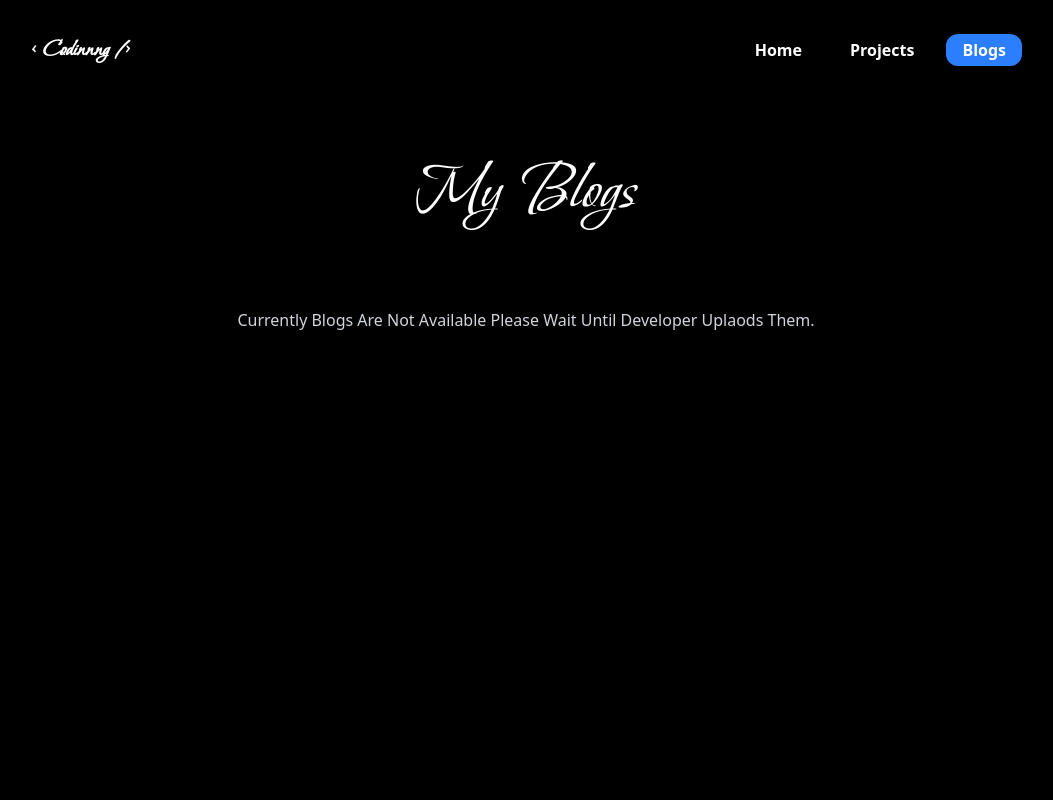
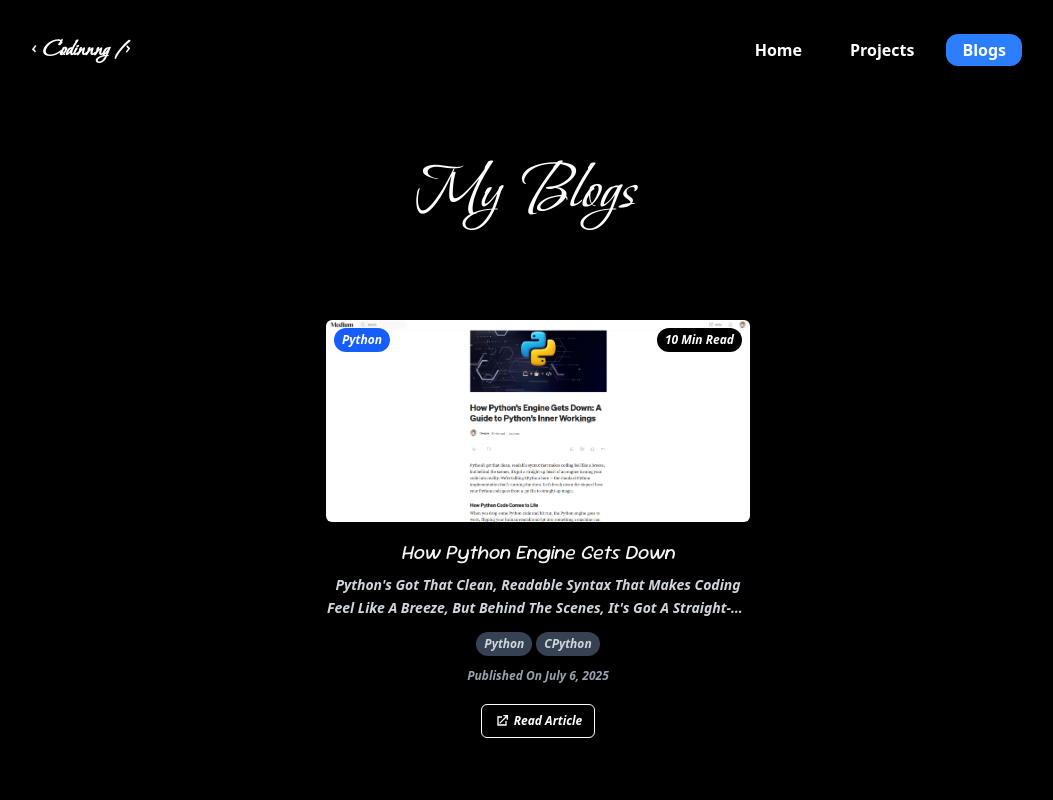
Before and after one commit to oneWritesCode/Deepak, a React (Vite) app: page /blogs in a window 1280 px wide. Shown: the top 800 px of the page, without its empty margins (114-1167 px from the left). Built offline with nearby package versions, Linux system fonts and the light colour scheme.

Commit message:
python blog added

```diff
--- a/src/components/Blogs/BlogComponent.jsx
+++ b/src/components/Blogs/BlogComponent.jsx
@@ -4,9 +4,10 @@ function BlogComponent(props) {
   return (
     <div className="w-full sm:max-w-xs md:max-w-sm lg:max-w-md p-2 sm:p-3 rounded-sm text-white flex flex-col items-center">
       {/* Blog Video/Media */}
+      {(props.video || props.image) && (
+        <div className="relative w-full mb-4">
+          {/* Video */}
           {props.video && (
-        <div className="relative w-full mb-4">
-          {/* Video - Commented out as requested */}
             <video
               src={props.video}
               autoPlay
@@ -14,16 +15,16 @@ function BlogComponent(props) {
               muted
               className="w-full h-auto max-h-56 sm:max-h-64 rounded-md object-cover"
             />
+          )}
 
-          {/* Placeholder for video */}
-          {/* <div className="w-full h-56 sm:h-64 rounded-md bg-gradient-to-br from-gray-800 to-gray-900 flex items-center justify-center border border-gray-700">
-            <div className="text-center">
-              <svg className="w-12 h-12 mx-auto mb-2 text-gray-400" fill="currentColor" viewBox="0 0 24 24">
-                <path d="M8 5v14l11-7z"/>
-              </svg>
-              <p className="text-sm text-gray-400">Video Preview</p>
-            </div>
-          </div> */}
+          {/* Image */}
+          {props.image && (
+            <img
+              src={props.image}
+              alt={props.title || "Blog thumbnail"}
+              className="w-full h-auto max-h-56 sm:max-h-64 rounded-md object-cover"
+            />
+          )}
 
           {/* Read time badge */}
           {props.readTime && (
@@ -47,7 +48,7 @@ function BlogComponent(props) {
 
       {/* Blog Description */}
       {props.description && (
-        <p className="text-sm text-gray-300 text-center mb-3 leading-relaxed">
+        <p className="text-sm text-gray-300 text-center mb-3 leading-relaxed max-w-md overflow-hidden line-clamp-2">
           {props.description}
         </p>
       )}
@@ -60,7 +61,7 @@ function BlogComponent(props) {
               key={idx}
               className="bg-gray-700 text-xs px-2 py-1 rounded-full text-gray-300"
             >
-              #{tag}
+              {tag}
             </span>
           ))}
         </div>
@@ -73,19 +74,6 @@ function BlogComponent(props) {
         </p>
       )}
 
-      {/* Author Info */}
-      {/* {props.author && (
-        <div className="flex items-center justify-center mb-3">
-          {props.authorImage && (
-            <img
-              src={props.authorImage}
-              alt={props.author}
-              className="w-6 h-6 rounded-full mr-2"
-            />
-          )}
-          <span className="text-sm text-gray-300">By {props.author}</span>
-        </div>
-      )} */}
 
       {/* Links */}
       <div className="flex gap-3 mt-2">
--- a/src/components/Blogs/Blogs.jsx
+++ b/src/components/Blogs/Blogs.jsx
@@ -1,11 +1,6 @@
 import React from "react";
 import BlogComponent from "./BlogComponent";
-import Cluener from "../../assets/video/Cluener.mp4";
-import DMarts from "../../assets/video/D-Marts.mp4";
-import Godgpt from "../../assets/video/Godgpt.mp4";
-import GrandTheftAuto from "../../assets/video/Grand-Theft-Auto.mp4";
-import thoughtPolice from "../../assets/video/Thought-Police.mp4";
-import TypeZ from "../../assets/video/TypeZ.mp4";
+import PythonBlog from "../../assets/images/Python-blog.png";
 
 function Blogs() {
   return (
@@ -18,114 +13,38 @@ function Blogs() {
             </p>
 
             {/* Web Development Blogs */}
-            {/* <div className="w-full flex justify-center items-center flex-wrap">
+            <div className="w-full flex justify-center items-center flex-wrap">
               <ul className="italic text-gray-100 font-bold min-h-[20vh] sm:min-h-[30vh] mb-12 sm:mb-24 items-center flex flex-col w-full">
-                <p className="sourGummy text-lg sm:text-2xl mb-6 sm:mb-10">
-                  Web Development
-                </p>
                 <div className="pl-0 sm:pl-6 text-gray-200 flex gap-2 w-full flex-wrap justify-center">
                   <BlogComponent
-                    video={Cluener}
-                    title="Building a Modern Portfolio with React"
-                    description="Learn how to create a stunning portfolio website using React, Tailwind CSS, and modern web development practices."
-                    readTime={8}
-                    category="Web Development"
-                    tags={["React", "JavaScript", "Portfolio", "Web Design"]}
-                    publishDate="December 15, 2024"
-                    liveLink="https://medium.com/@yourusername/building-modern-portfolio"
-                  />
-                  <BlogComponent
-                    video={DMarts}
-                    title="Mastering TypeScript for Better Code"
-                    description="A comprehensive guide to TypeScript features that will make your JavaScript code more robust and maintainable."
-                    readTime={12}
-                    category="Programming"
-                    tags={["TypeScript", "JavaScript", "Programming", "Best Practices"]}
-                    publishDate="December 10, 2024"
-                    liveLink="https://dev.to/yourusername/mastering-typescript"
+                    image={PythonBlog}
+                    title="How python engine gets down"
+                    description="Python's got that clean, readable syntax that makes coding feel like a breeze, but behind the scenes, it's got a straight-up beast of an engine turning your code into reality. We're talking CPython here — the standard Python implementation that's running the show. Let's break down the steps of how your Python code goes from a .py file to straight-up magic."
+                    readTime={10}
+                    category="Python"
+                    tags={["Python", "CPython"]}
+                    publishDate="july 6, 2025"
+                    liveLink="https://medium.com/@lalmohansingh83/how-pythons-engine-gets-down-a-guide-to-python-s-inner-workings-699ea581ad96"
                   />
                 </div>
               </ul>
-            </div> */}
-
-            {/* AI & Technology Blogs */}
-            {/* <div className="w-full flex justify-center items-center flex-wrap">
-              <ul className="italic text-gray-100 font-bold min-h-[20vh] sm:min-h-[30vh] mb-12 sm:mb-24 items-center flex flex-col w-full">
-                <p className="sourGummy text-lg sm:text-2xl mb-6 sm:mb-10">
-                  AI & Technology
-                </p>
-                <div className="pl-0 sm:pl-6 text-gray-200 flex gap-2 w-full flex-wrap justify-center">
-                  <BlogComponent
-                    video={Godgpt}
-                    title="The Future of Web Development: AI Integration"
-                    description="Exploring how artificial intelligence is transforming the way we build and maintain web applications."
-                    readTime={15}
-                    category="AI & Technology"
-                    tags={["AI", "Web Development", "Future Tech", "Innovation"]}
-                    publishDate="December 5, 2024"
-                    liveLink="https://yourblog.com/ai-web-development"
-                  />
-                  <BlogComponent
-                    video={GrandTheftAuto}
-                    title="Optimizing React Performance"
-                    description="Essential techniques and best practices for making your React applications faster and more efficient."
-                    readTime={10}
-                    category="Performance"
-                    tags={["React", "Performance", "Optimization", "Frontend"]}
-                    publishDate="November 28, 2024"
-                    liveLink="https://yourblog.com/react-performance"
-                  />
-                </div>
-              </ul>
-            </div> */}
-
-            {/* Programming & JavaScript Blogs */}
-            {/* <div className="w-full flex justify-center items-center flex-wrap mb-8 sm:mb-0">
-              <ul className="italic text-gray-100 font-bold min-h-[20vh] sm:min-h-[30vh] mb-12 sm:mb-24 items-center flex flex-col w-full">
-                <p className="sourGummy text-lg sm:text-2xl mb-6 sm:mb-10">
-                  Programming & JavaScript
-                </p>
-                <div className="pl-0 sm:pl-6 text-gray-200 flex gap-2 w-full flex-wrap justify-center">
-                  <BlogComponent
-                    video={thoughtPolice}
-                    title="Advanced JavaScript Concepts"
-                    description="Deep dive into advanced JavaScript concepts like closures, promises, and async programming."
-                    readTime={14}
-                    category="JavaScript"
-                    tags={["JavaScript", "Advanced", "Programming", "ES6+"]}
-                    publishDate="November 20, 2024"
-                    liveLink="https://yourblog.com/advanced-javascript"
-                  />
-                  <BlogComponent
-                    video={TypeZ}
-                    title="Modern CSS Techniques"
-                    description="Exploring modern CSS features like Grid, Flexbox, and CSS custom properties for better layouts."
-                    readTime={9}
-                    category="CSS"
-                    tags={["CSS", "Grid", "Flexbox", "Modern Web"]}
-                    publishDate="November 15, 2024"
-                    liveLink="https://yourblog.com/modern-css"
-                  />
-                </div>
-              </ul>
-            </div> */}
+            </div>
 
             {/* Call to Action */}
             <div className="text-center mt-16">
-                <p className="text-gray-300 mb-4">currently blogs are not available please wait until developer uplaods them.</p>
-              {/* <p className="text-gray-300 mb-4">
+              <p className="text-gray-300 mb-4">
                 Want to read more? Follow me on Medium for regular updates!
-              </p> */}
-              {/* <div className="flex justify-center gap-4">
+              </p>
+              <div className="flex justify-center gap-4">
                 <a
-                  href="https://medium.com/@yourusername"
+                  href="https://medium.com/@lalmohansingh83"
                   target="_blank"
                   rel="noopener noreferrer"
                   className="border-white border-1 text-white px-3 py-2 rounded-md transition-colors duration-200"
                 >
                   Follow me on Medium
                 </a>
-              </div> */}
+              </div>
             </div>
           </div>
         </div>
```
Also changed, not shown: src/assets/images/Python-blog.png (added). Lines whose indentation alone changed are shown as unchanged.
